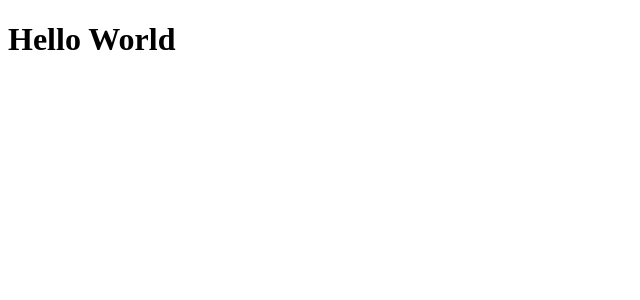
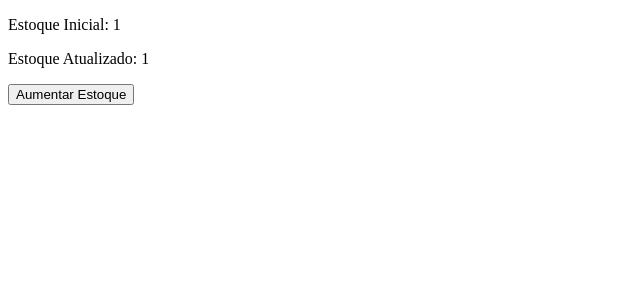
Before and after one commit to fernandobfr10/vue-cataline-course, a Vue app: page / in a window 1280 px wide. Shown: the top 300 px of the page, without its empty margins (0-640 px from the left). Built offline with nearby package versions, Linux system fonts and the light colour scheme.

Commit message:
Aula de v-once concluída

```diff
--- a/src/App.vue
+++ b/src/App.vue
@@ -1,11 +1,19 @@
 <template>
-  <h1>Hello World</h1>
+  <!-- A diretiva v-once, impede que a associação de dados seja reativa onde ele for utilizada -->
+  <p v-once>Estoque Inicial: {{ stock }}</p>
+  <p>Estoque Atualizado: {{ stock }}</p>
+
+  <button @click="stock++">Aumentar Estoque</button>
 </template>
 
 <script lang="ts">
 import { defineComponent } from 'vue'
 
-export default defineComponent({})
+export default defineComponent({
+  data: () => ({
+    stock: 1
+  })
+})
 </script>
 
 <style></style>
```
